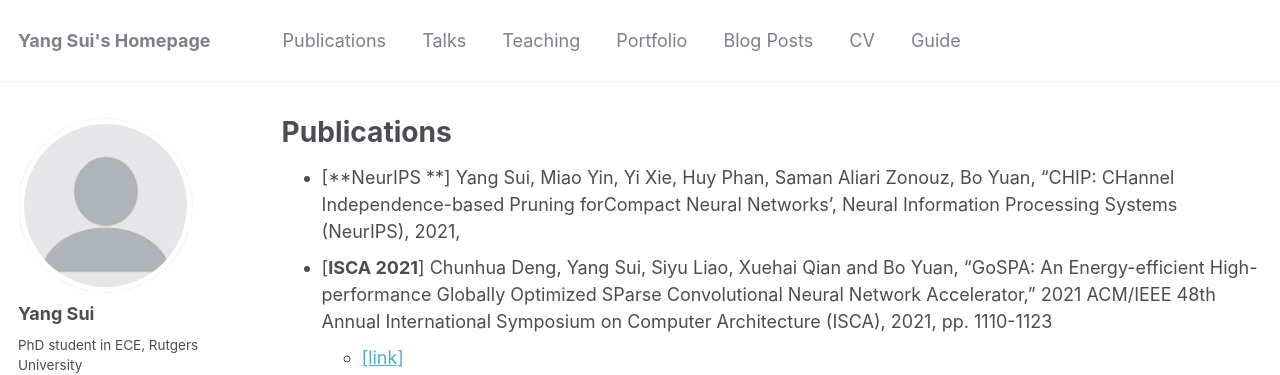
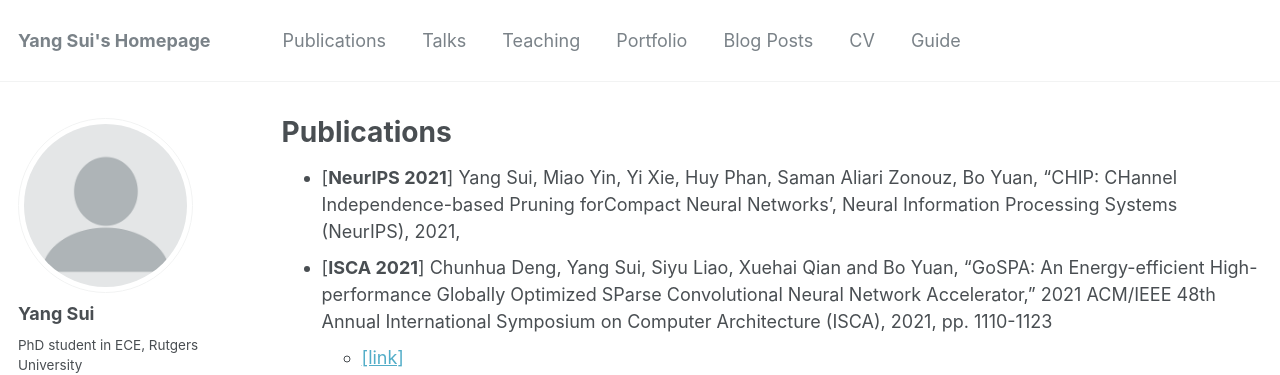
Before and after one commit to Eclipsess/yang-sui.github.io, a Jekyll site: the page built from _pages/publications.md, in a window 1280 px wide. Shown: the top 375 px of the page. Built offline with Jekyll 4.4.1, drawn with Linux system fonts in a browser that asks for light colours.

Commit message:
modification

```diff
--- a/_pages/publications.md
+++ b/_pages/publications.md
@@ -21,7 +21,7 @@ author_profile: true
 
 
 
-* [**NeurIPS **] Yang Sui, Miao Yin, Yi Xie, Huy Phan, Saman Aliari Zonouz, Bo Yuan, "CHIP: CHannel Independence-based Pruning forCompact Neural Networks', Neural Information Processing Systems (NeurIPS), 2021,
+* [**NeurIPS 2021**] Yang Sui, Miao Yin, Yi Xie, Huy Phan, Saman Aliari Zonouz, Bo Yuan, "CHIP: CHannel Independence-based Pruning forCompact Neural Networks', Neural Information Processing Systems (NeurIPS), 2021,
 * [**ISCA 2021**] Chunhua Deng, Yang Sui, Siyu Liao, Xuehai Qian and Bo Yuan, "GoSPA: An Energy-efficient High-performance Globally Optimized SParse Convolutional Neural Network Accelerator," 2021 ACM/IEEE 48th Annual International Symposium on Computer Architecture (ISCA), 2021, pp. 1110-1123
   * [[link]](https://ieeexplore.ieee.org/abstract/document/9499915)
 * [**CVPR 2021**]Miao Yin, Yang Sui, Siyu Liao, Bo Yuan, "Towards Efficient Tensor Decomposition-Based DNN Model Compression With Optimization Framework," Proceedings of the IEEE/CVF Conference on Computer Vision and Pattern Recognition (CVPR), 2021, pp. 10674-10683
```
